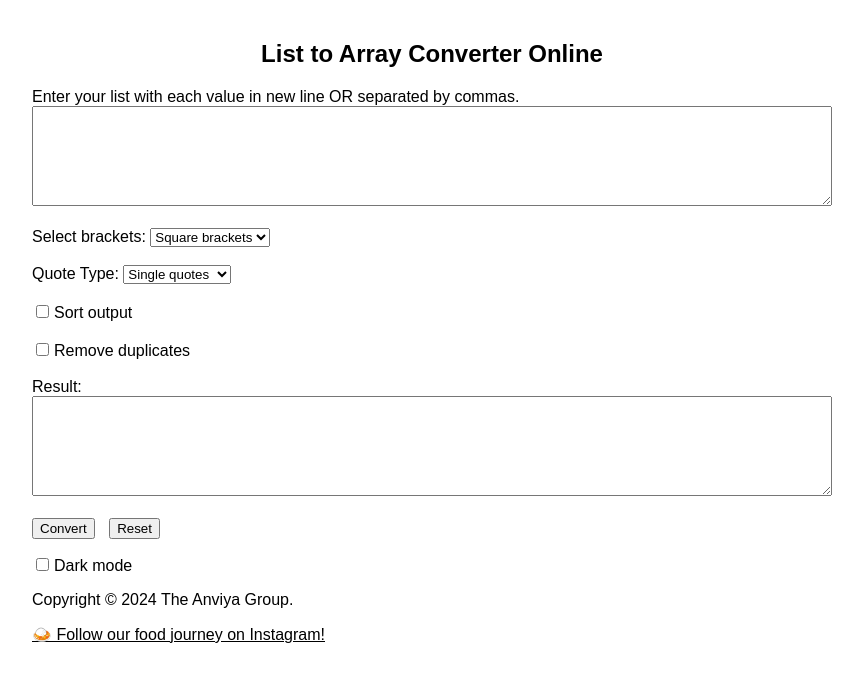
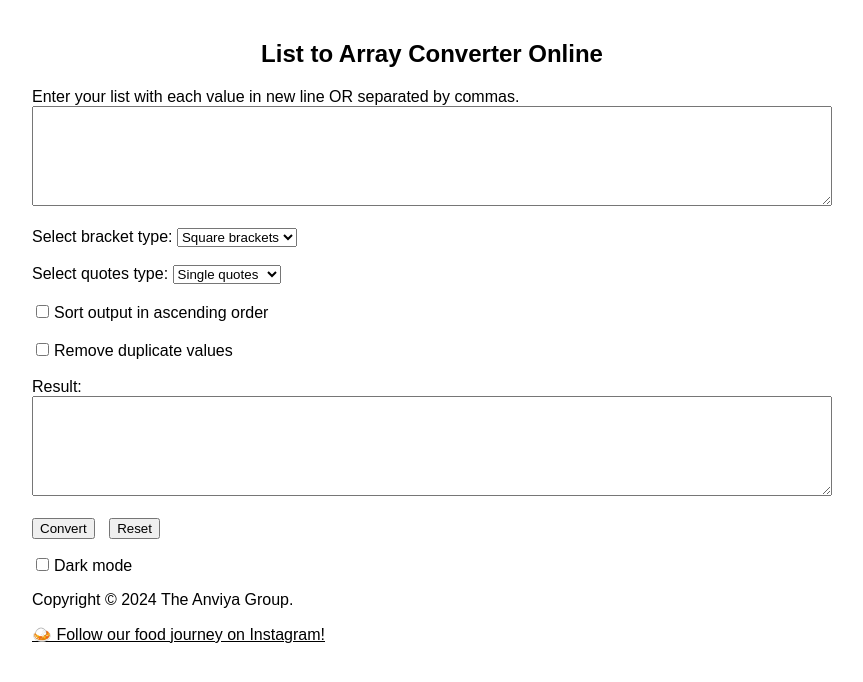
Before and after one commit to texttoarray/array, a plain HTML site: page index.html in a window 1280 px wide. Shown: the whole page, without its empty margins (208-1071 px from the left). Drawn offline with Linux system fonts and the light colour scheme.

Commit message:
Update index.html

```diff
--- a/index.html
+++ b/index.html
@@ -64,23 +64,23 @@ button {
 <label for="list">Enter your list with each value in new line OR separated by commas.</label><br>
 <textarea id="list"></textarea><br><br>
 
-<label for="bracketsType">Select brackets:</label>
+<label for="bracketsType">Select bracket type:</label>
 <select id="bracketsType">
   <option value="square">Square brackets</option>
   <option value="curly">Curly brackets</option>
   <option value="round">Round brackets</option>
 </select><br><br>
 
-<label for="quoteType">Quote Type:</label>
+<label for="quoteType">Select quotes type:</label>
 <select id="quoteType">
   <option value="single">Single quotes</option>
   <option value="double">Double quotes</option>
   <option value="none">No quotes</option>
 </select><br><br>
 
-<label for="sortOutput"><input type="checkbox" id="sortOutput">Sort output</label><br><br>
+<label for="sortOutput"><input type="checkbox" id="sortOutput">Sort output in ascending order</label><br><br>
 
-<label for="removeDuplicates"><input type="checkbox" id="removeDuplicates">Remove duplicates</label><br><br>
+<label for="removeDuplicates"><input type="checkbox" id="removeDuplicates">Remove duplicate values</label><br><br>
 
 <label for="result">Result:</label><br>
 <textarea id="result" readonly></textarea><br><br>
```
